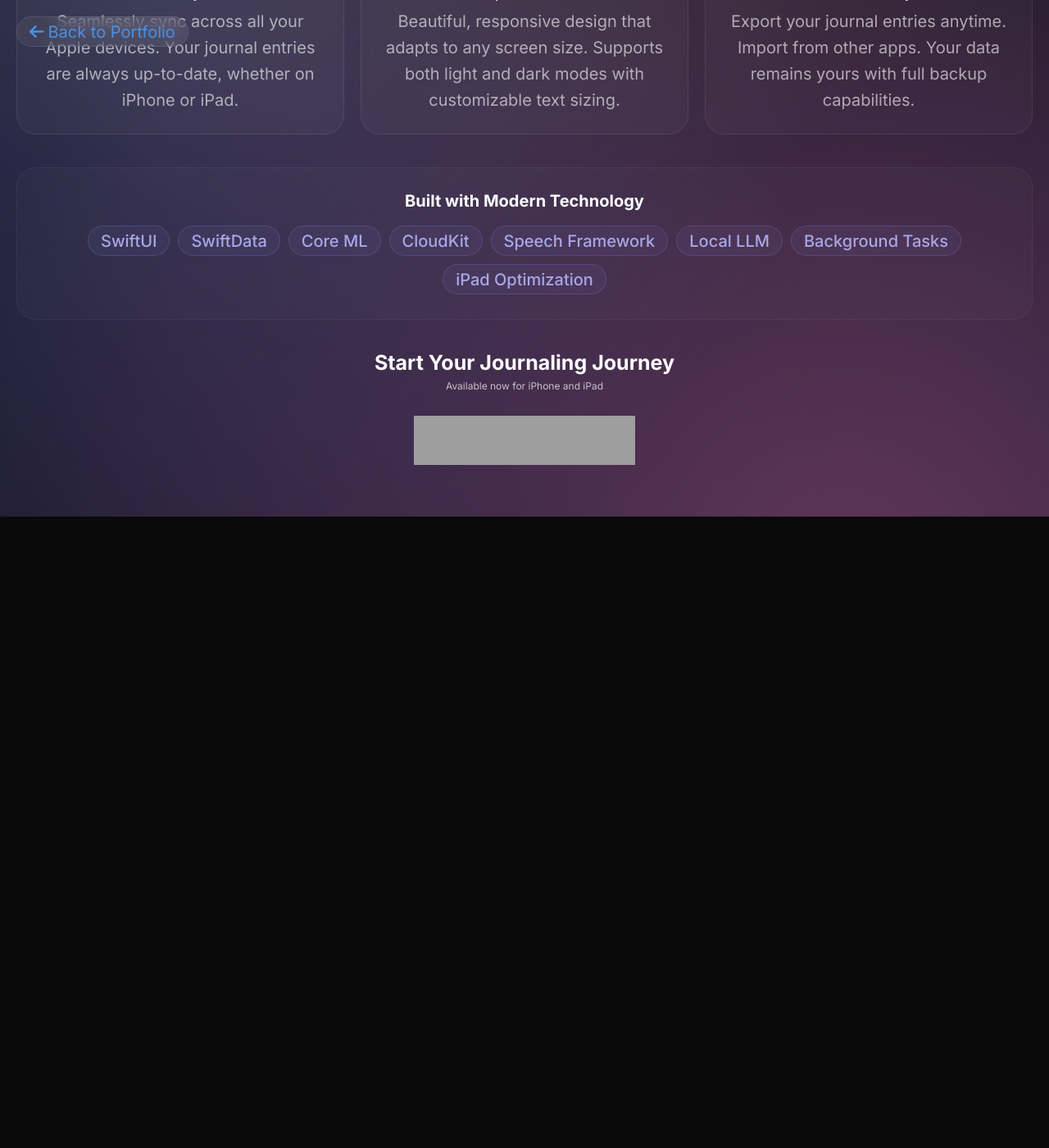
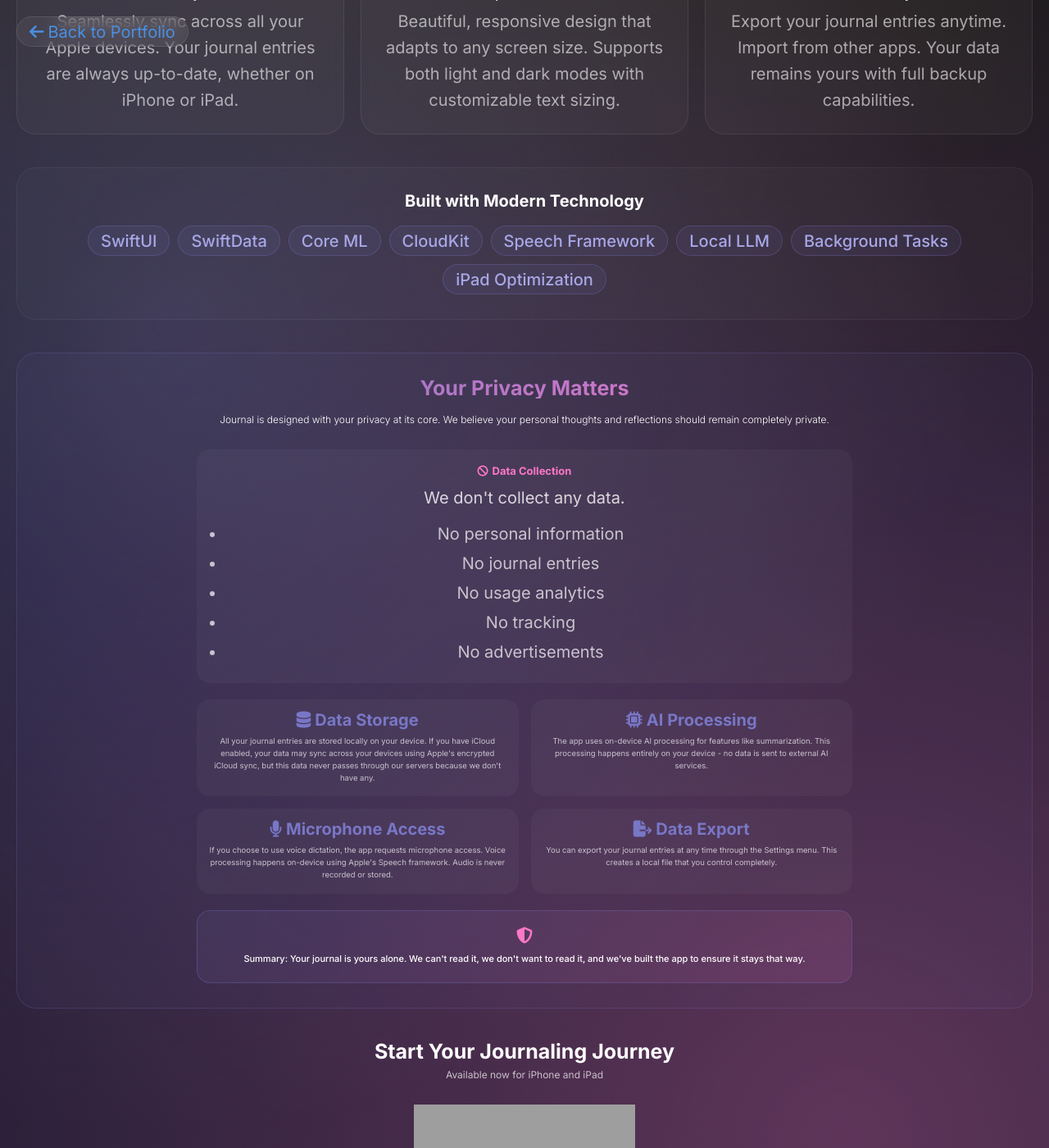
Before and after one commit to BenPust/personal-website, a Jekyll site: the page built from justjournal.html, in a window 1280 px wide and 1400 px high, scrolled down 1592 px. Shown: the whole window at 82% size. Built offline with Jekyll 4.4.1, drawn with Linux system fonts in a browser that asks for light colours; before the commit the page ends 2222 px from its top, so only the background shows below that; grey boxes are pictures that could not be loaded.

Commit message:
Add comprehensive privacy policy to Just Journal page
- Add dedicated privacy policy section with gradient background
- Highlight zero data collection with clear bullet points
- Include sections for data storage, AI processing, microphone access, and data export
- Add prominent summary statement with shield icon
- Use consistent purple/pink gradient theme throughout

🤖 Generated with [Claude Code](https://claude.ai/code)

Co-Authored-By: Claude <noreply@anthropic.com>

```diff
--- a/_layouts/modern-justjournal.html
+++ b/_layouts/modern-justjournal.html
@@ -439,6 +439,77 @@
                 </div>
             </div>
 
+            <div style="margin: 4rem 0; padding: 3rem; background: rgba(120, 119, 198, 0.05); border-radius: 24px; border: 1px solid rgba(120, 119, 198, 0.2);">
+                <h2 style="font-size: 2.5rem; text-align: center; margin-bottom: 2rem; background: linear-gradient(135deg, #7877c6 0%, #ff77c6 100%); -webkit-background-clip: text; -webkit-text-fill-color: transparent; background-clip: text;">Your Privacy Matters</h2>
+
+                <div style="max-width: 800px; margin: 0 auto;">
+                    <p style="color: white; font-size: 1.2rem; text-align: center; margin-bottom: 3rem; font-weight: 300;">
+                        Journal is designed with your privacy at its core. We believe your personal thoughts and reflections should remain completely private.
+                    </p>
+
+                    <div style="display: grid; gap: 2rem;">
+                        <div style="background: rgba(255, 255, 255, 0.03); border-radius: 16px; padding: 2rem;">
+                            <h3 style="color: #ff77c6; margin-bottom: 1rem; font-size: 1.3rem;">
+                                <i class="fas fa-ban" style="margin-right: 0.5rem;"></i>Data Collection
+                            </h3>
+                            <p style="color: rgba(255, 255, 255, 0.8); line-height: 1.6; margin-bottom: 1rem;">We don't collect any data.</p>
+                            <ul style="color: rgba(255, 255, 255, 0.7); line-height: 1.8; margin-left: 1.5rem;">
+                                <li>No personal information</li>
+                                <li>No journal entries</li>
+                                <li>No usage analytics</li>
+                                <li>No tracking</li>
+                                <li>No advertisements</li>
+                            </ul>
+                        </div>
+
+                        <div style="display: grid; grid-template-columns: repeat(auto-fit, minmax(300px, 1fr)); gap: 1.5rem;">
+                            <div style="background: rgba(255, 255, 255, 0.03); border-radius: 16px; padding: 1.5rem;">
+                                <h4 style="color: #7877c6; margin-bottom: 0.75rem;">
+                                    <i class="fas fa-database" style="margin-right: 0.5rem;"></i>Data Storage
+                                </h4>
+                                <p style="color: rgba(255, 255, 255, 0.7); font-size: 0.95rem; line-height: 1.6;">
+                                    All your journal entries are stored locally on your device. If you have iCloud enabled, your data may sync across your devices using Apple's encrypted iCloud sync, but this data never passes through our servers because we don't have any.
+                                </p>
+                            </div>
+
+                            <div style="background: rgba(255, 255, 255, 0.03); border-radius: 16px; padding: 1.5rem;">
+                                <h4 style="color: #7877c6; margin-bottom: 0.75rem;">
+                                    <i class="fas fa-microchip" style="margin-right: 0.5rem;"></i>AI Processing
+                                </h4>
+                                <p style="color: rgba(255, 255, 255, 0.7); font-size: 0.95rem; line-height: 1.6;">
+                                    The app uses on-device AI processing for features like summarization. This processing happens entirely on your device - no data is sent to external AI services.
+                                </p>
+                            </div>
+
+                            <div style="background: rgba(255, 255, 255, 0.03); border-radius: 16px; padding: 1.5rem;">
+                                <h4 style="color: #7877c6; margin-bottom: 0.75rem;">
+                                    <i class="fas fa-microphone" style="margin-right: 0.5rem;"></i>Microphone Access
+                                </h4>
+                                <p style="color: rgba(255, 255, 255, 0.7); font-size: 0.95rem; line-height: 1.6;">
+                                    If you choose to use voice dictation, the app requests microphone access. Voice processing happens on-device using Apple's Speech framework. Audio is never recorded or stored.
+                                </p>
+                            </div>
+
+                            <div style="background: rgba(255, 255, 255, 0.03); border-radius: 16px; padding: 1.5rem;">
+                                <h4 style="color: #7877c6; margin-bottom: 0.75rem;">
+                                    <i class="fas fa-file-export" style="margin-right: 0.5rem;"></i>Data Export
+                                </h4>
+                                <p style="color: rgba(255, 255, 255, 0.7); font-size: 0.95rem; line-height: 1.6;">
+                                    You can export your journal entries at any time through the Settings menu. This creates a local file that you control completely.
+                                </p>
+                            </div>
+                        </div>
+
+                        <div style="background: linear-gradient(135deg, rgba(120, 119, 198, 0.1) 0%, rgba(255, 119, 198, 0.1) 100%); border-radius: 16px; padding: 2rem; text-align: center; border: 1px solid rgba(120, 119, 198, 0.3);">
+                            <i class="fas fa-shield-alt" style="font-size: 2rem; color: #ff77c6; margin-bottom: 1rem;"></i>
+                            <p style="color: white; font-size: 1.1rem; font-weight: 500; line-height: 1.6;">
+                                Summary: Your journal is yours alone. We can't read it, we don't want to read it, and we've built the app to ensure it stays that way.
+                            </p>
+                        </div>
+                    </div>
+                </div>
+            </div>
+
             <div class="cta-section">
                 <h2 class="cta-title">Start Your Journaling Journey</h2>
                 <p class="cta-subtitle">Available now for iPhone and iPad</p>
```
